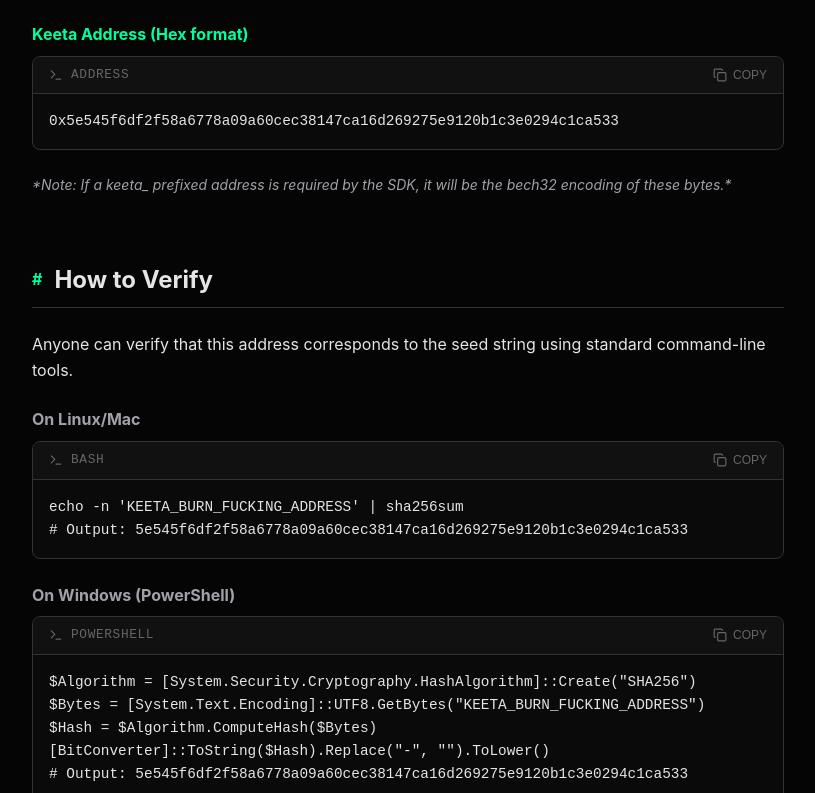
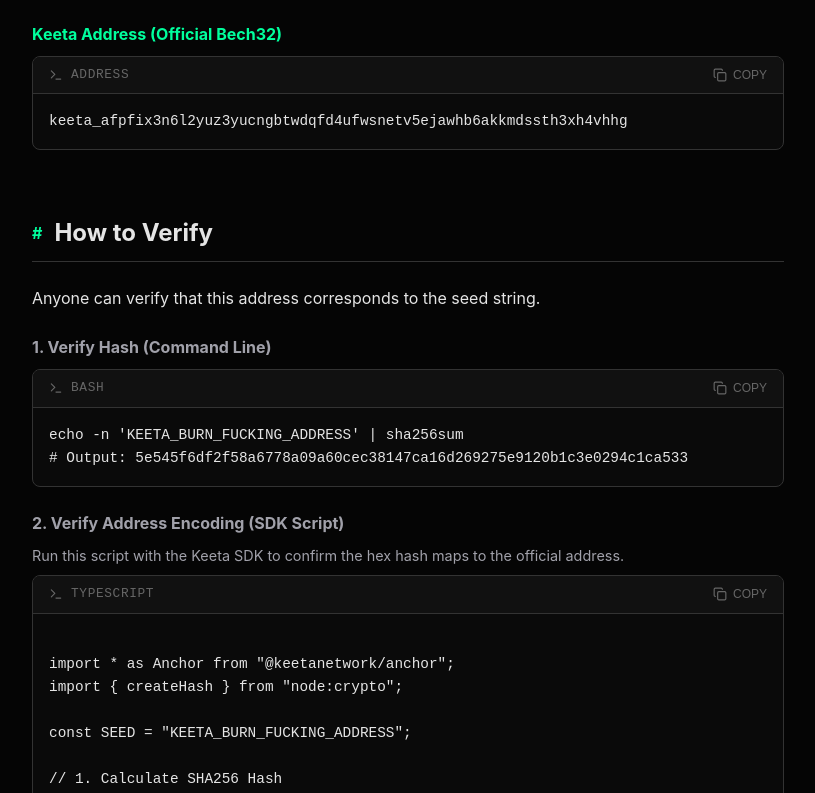
Before and after one commit to moww20/justfuckinguseburnaddress.com, a React (Vite) app: page / in a window 1280 px wide. Shown: the part 1687-2480 px from the top of the page, without its empty margins (232-1047 px from the left). Built offline with nearby package versions, Linux system fonts and the light colour scheme.

Commit message:
Update seed to KEETA_BURN_FUCKING_ADDRESS, add SDK verification, and branding

```diff
--- a/index.html
+++ b/index.html
@@ -1,14 +1,18 @@
 <!doctype html>
 <html lang="en">
+
 <head>
   <meta charset="UTF-8" />
-    <link rel="icon" type="image/svg+xml" href="/vite.svg" />
+  <link rel="icon" type="image/svg+xml" href="/logo.svg" />
   <meta name="viewport" content="width=device-width, initial-scale=1.0" />
   <title>Keeta Launchpad | Provable Burn Address</title>
-    <meta name="description" content="Official derivation specification for the Keeta Launchpad Dead Wallet. Cryptographically proven unspendable address." />
+  <meta name="description"
+    content="Official derivation specification for the Keeta Launchpad Dead Wallet. Cryptographically proven unspendable address." />
 </head>
+
 <body>
   <div id="root"></div>
   <script type="module" src="/src/main.tsx"></script>
 </body>
+
 </html>
--- a/src/App.tsx
+++ b/src/App.tsx
@@ -6,16 +6,33 @@
 function App() {
   const seedString = 'KEETA_BURN_FUCKING_ADDRESS';
   const hashHex = '5e545f6df2f58a6778a09a60cec38147ca16d269275e9120b1c3e0294c1ca533';
-  const address = '0x5e545f6df2f58a6778a09a60cec38147ca16d269275e9120b1c3e0294c1ca533';
+  const address = 'keeta_afpfix3n6l2yuz3yucngbtwdqfd4ufwsnetv5ejawhb6akkmdssth3xh4vhhg';
 
   const bashVerify = `echo -n 'KEETA_BURN_FUCKING_ADDRESS' | sha256sum
 # Output: 5e545f6df2f58a6778a09a60cec38147ca16d269275e9120b1c3e0294c1ca533`;
 
-  const powershellVerify = `$Algorithm = [System.Security.Cryptography.HashAlgorithm]::Create("SHA256")
-$Bytes = [System.Text.Encoding]::UTF8.GetBytes("KEETA_BURN_FUCKING_ADDRESS")
-$Hash = $Algorithm.ComputeHash($Bytes)
-[BitConverter]::ToString($Hash).Replace("-", "").ToLower()
-# Output: 5e545f6df2f58a6778a09a60cec38147ca16d269275e9120b1c3e0294c1ca533`;
+
+
+  const sdkVerify = `
+import * as Anchor from "@keetanetwork/anchor";
+import { createHash } from "node:crypto";
+
+const SEED = "KEETA_BURN_FUCKING_ADDRESS";
+
+// 1. Calculate SHA256 Hash
+const hash = createHash('sha256').update(SEED).digest();
+const hashHex = hash.toString('hex');
+console.log(\`SHA256 Hash: 0x\${hashHex}\`);
+
+// 2. Derive Keeta Address
+// Using SDK to ensure strict network-compatible encoding
+const bytes = new Uint8Array(hash);
+const account = Anchor.KeetaNet.lib.Account.fromED25519PublicKey(bytes);
+const address = account.publicKeyString.get();
+
+console.log("OFFICIAL BURN ADDRESS:", address);
+// Output: keeta_afpfix3n6l2yuz3yucngbtwdqfd4ufwsnetv5ejawhb6akkmdssth3xh4vhhg
+`;
 
   return (
     <div className="manifesto-container">
@@ -84,22 +101,23 @@
           <h3 style={{ fontSize: '1rem', marginBottom: '0.5rem', color: 'var(--text-dim)' }}>SHA256 Hash (Hex)</h3>
           <TerminalBlock label="hex" content={hashHex} />
 
-          <h3 style={{ fontSize: '1rem', marginBottom: '0.5rem', color: 'var(--accent)' }}>Keeta Address (Hex format)</h3>
+          <h3 style={{ fontSize: '1rem', marginBottom: '0.5rem', color: 'var(--accent)' }}>Keeta Address (Official Bech32)</h3>
           <TerminalBlock label="address" content={address} />
-          <p style={{ fontSize: '0.875rem', color: 'var(--text-dim)', fontStyle: 'italic' }}>
-            *Note: If a keeta_ prefixed address is required by the SDK, it will be the bech32 encoding of these bytes.*
-          </p>
         </Section>
 
         <Section title="How to Verify" delay={0.5}>
           <p style={{ marginBottom: '1.5rem' }}>
-            Anyone can verify that this address corresponds to the seed string using standard command-line tools.
+            Anyone can verify that this address corresponds to the seed string.
           </p>
-          <h3 style={{ fontSize: '1rem', marginBottom: '0.5rem', color: 'var(--text-dim)' }}>On Linux/Mac</h3>
+
+          <h3 style={{ fontSize: '1rem', marginBottom: '0.5rem', color: 'var(--text-dim)' }}>1. Verify Hash (Command Line)</h3>
           <TerminalBlock label="bash" content={bashVerify} />
 
-          <h3 style={{ fontSize: '1rem', marginBottom: '0.5rem', color: 'var(--text-dim)' }}>On Windows (PowerShell)</h3>
-          <TerminalBlock label="powershell" content={powershellVerify} />
+          <h3 style={{ fontSize: '1rem', marginBottom: '0.5rem', marginTop: '1.5rem', color: 'var(--text-dim)' }}>2. Verify Address Encoding (SDK Script)</h3>
+          <p style={{ fontSize: '0.9rem', color: 'var(--text-dim)', marginBottom: '0.5rem' }}>
+            Run this script with the Keeta SDK to confirm the hex hash maps to the official address.
+          </p>
+          <TerminalBlock label="typescript" content={sdkVerify} />
         </Section>
 
         <Section title="Security Proof" delay={0.6}>
```
Also changed, not shown: public/verify-burn-address.ts (added, +24 -0 lines), public/logo.svg (added). Lines whose indentation alone changed are shown as unchanged.
